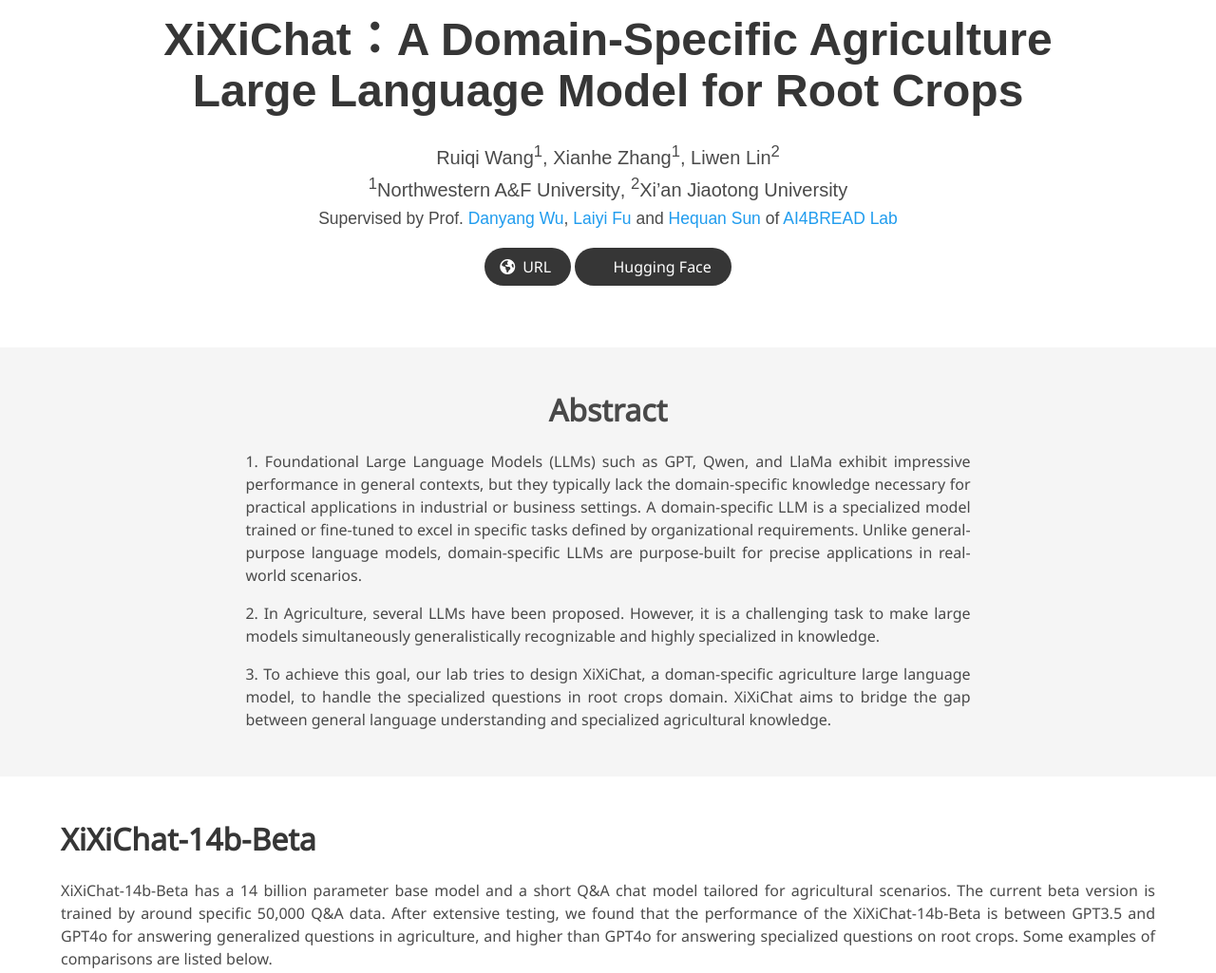
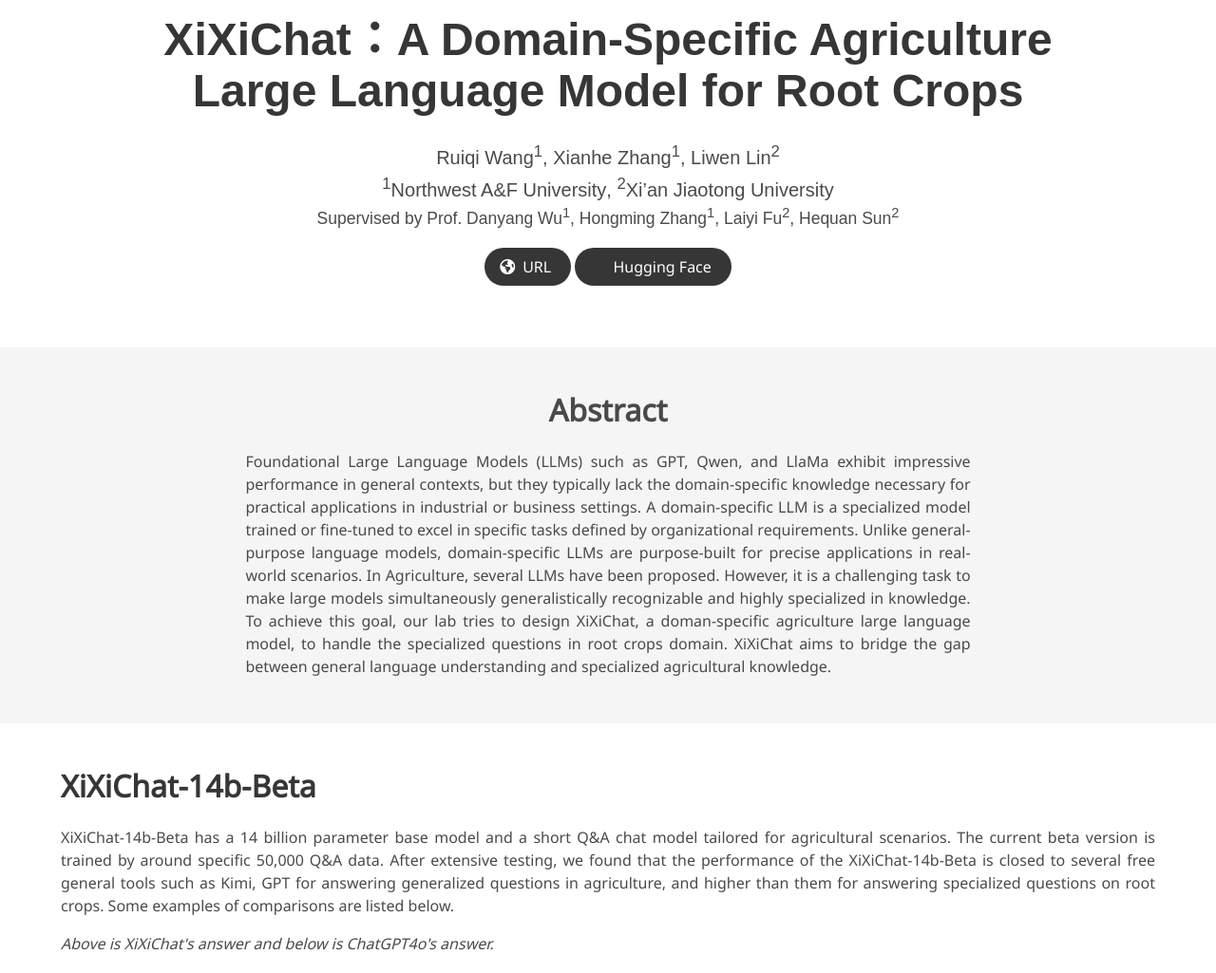
Before and after one commit to XiXiChat/XiXiChat.github.io, a plain HTML site: page index.html in a window 1280 px wide. Shown: the part 33-1058 px from the top of the page at 95% size. Drawn offline with nearby package versions, Linux system fonts and the light colour scheme; some icons are missing; a web font is replaced by a local one.

Commit message:
Update index.html

```diff
--- a/index.html
+++ b/index.html
@@ -66,10 +66,9 @@
 
             <div class="is-size-5 publication-authors">
               <!-- <span class="author-block">Institution Name<br>Conferance name and year</span> -->
-              <span class="author-block"><sup>1</sup>Northwestern A&F University</span>,
+              <span class="author-block"><sup>1</sup>Northwest A&F University</span>,
               <span class="author-block"><sup>2</sup>Xi’an Jiaotong University</span>
-              <span class="eql-cntrb"><small><br>Supervised by Prof. <a href="https://cie.nwsuaf.edu.cn/szdw/js/2024110016/index.htm">Danyang Wu</a>, <a href="https://gr.xjtu.edu.cn/en/web/laiyifu">Laiyi Fu</a> and <a href="https://gr.xjtu.edu.cn/en/web/hequan.sun/home">Hequan Sun</a> of <a href="http://www.ai4bread.com">AI4BREAD
-                    Lab</a></small></span>
+              <span class="eql-cntrb"><small><br>Supervised by Prof. Danyang Wu<sup>1</sup>, Hongming Zhang<sup>1</sup>, Laiyi Fu<sup>2</sup>, Hequan Sun<sup>2</sup> </small></span>
             </div>
 
             <div class="column has-text-centered">
@@ -130,20 +129,16 @@
           <h2 class="title is-3">Abstract</h2>
           <div class="content has-text-justified">
 
-            <p>1. Foundational Large Language Models (LLMs) such as GPT, Qwen, and LlaMa exhibit impressive performance
-              in
-              general contexts, but they typically lack the domain-specific knowledge necessary for practical
+            <p> Foundational Large Language Models (LLMs) such as GPT, Qwen, and LlaMa exhibit impressive performance
+              in general contexts, but they typically lack the domain-specific knowledge necessary for practical
               applications in industrial or business settings. A domain-specific LLM is a specialized model trained or
               fine-tuned to excel in specific tasks defined by organizational requirements. Unlike general-purpose
               language models, domain-specific LLMs are purpose-built for precise applications in real-world scenarios.
+              In Agriculture, several LLMs have been proposed. However, it is a challenging task to make large
+              models simultaneously generalistically recognizable and highly specialized in knowledge.  To achieve this goal,
+              our lab tries to design XiXiChat, a doman-specific agriculture large language model, to handle the specialized questions
+              in root crops domain. XiXiChat aims to bridge the gap between general language understanding and specialized agricultural knowledge.
             </p>
-            <p>2. In Agriculture, several LLMs have been proposed. However, it is a challenging task to make large
-              models
-              simultaneously generalistically recognizable and highly specialized in knowledge.</p>
-            <p>3. To achieve this goal, our lab tries to design XiXiChat, a doman-specific agriculture large language
-              model, to handle the specialized questions in root crops domain. XiXiChat aims to bridge the gap between
-              general language understanding and specialized agricultural knowledge.</p>
-
           </div>
         </div>
       </div>
@@ -162,8 +157,8 @@
               <p>
                 XiXiChat-14b-Beta has a 14 billion parameter base model and a short Q&A chat model tailored for
                 agricultural scenarios. The current beta version is trained by around specific 50,000 Q&A data. After
-                extensive testing, we found that the performance of the XiXiChat-14b-Beta is between GPT3.5 and GPT4o
-                for answering generalized questions in agriculture, and higher than GPT4o for answering specialized
+                extensive testing, we found that the performance of the XiXiChat-14b-Beta is closed to several free general tools
+                such as Kimi, GPT for answering generalized questions in agriculture, and higher than them for answering specialized
                 questions on root crops. Some examples of comparisons are listed below.
 
               </p>
@@ -217,8 +212,8 @@
         <div class="columns is-centered has-text-centered">
           <div class="column is-full">
             <div class="content has-text-justified">
-              <p>Although our model has made some breakthroughs in the professional field, it still has some problems
-                (e.g., the fine-grained professional and geographical planting problems are still partially incorrect),
+              <p>Although our model has made some breakthroughs in the specific-domain, it still has some problems
+                (e.g., the fine-grained specific and geographical planting problems are still partially incorrect),
                 so we plan to organize a close-beta, and we sincerely invite all you to provide valuable opinions on our
                 model. Due to the limited energy of our group, the test is only for on-campus users in Northwest A&F
                 University at the moment (close-beta). Please access <a href="http://172.29.1.136:8080">172.29.1.136:8080</a> via the campus LAN.</p>
@@ -321,7 +316,7 @@
         <div class="columns is-centered has-text-centered">
           <div class="column is-full">
             <div class="content has-text-justified">
-              <p>This is an undergraduate student-led project with all participating members of the project belonging to
+              <p>This is an undergraduate student-led project with all students members of the project belonging to
                 the AI4BREAD lab.</p>
               <p>AI4BREAD Lab is an equal, free, and academic joint lab, founded by Xi'an Jiaotong University and
                 Northwest A&F University. We are committed to doing interesting, useful, and warm research. If you are a
```
